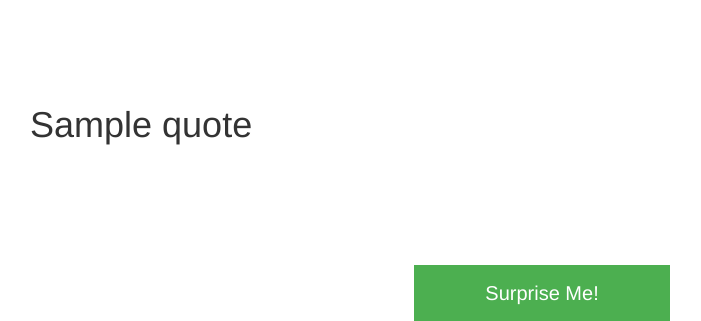
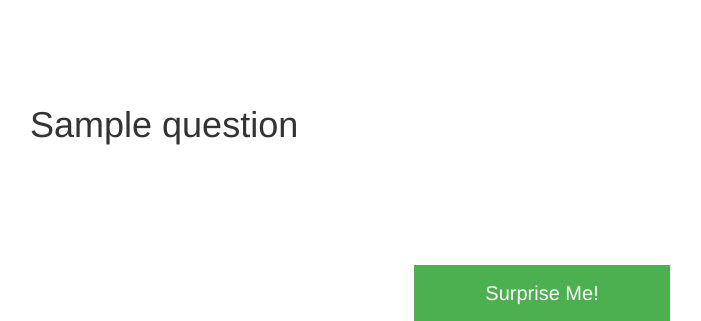
Before and after one commit to qxf2/the-bored-qa, a Flask app: template templates/quotes.html in a window 1280 px wide. Shown: the part 235-556 px from the top of the page, without its empty margins (98-799 px from the left). Run offline with Flask 2, Linux system fonts and the light colour scheme; the template is opened without the code that fills it: most values are stand-ins (such as "Sample title", 1, 10 or a date in 2020); some libraries are stand-ins or nearby versions.

Commit message:
Select random questions from json file

```diff
--- a/app.py
+++ b/app.py
@@ -20,23 +20,19 @@ app = Flask(__name__)
 def index():
     return render_template("quotes.html")
 
+
 @app.route("/",methods=['POST'])
-def get_quotes():
-    with open('quotes.csv','r') as csv_file: #Opens the file in read mode
-        csv_reader = csv.reader(csv_file,delimiter='#')
-        data = random.choice (list(csv_reader))
-        selected_quote=''.join(data)
+def read_json():
+    with open ('situational_questions.json') as f:
+        data = json.load(f)
+        questions=data["situational_questions"]
+        random_index=random.choice(questions)
+        question=random_index["question"]
 
-    # Pass the selected quote to the template.
-    return render_template('quotes.html',quote=selected_quote)
+    return render_template('quotes.html',question=question)
 
-@app.route("/read",methods=['POST'])
-def read_json():
-    f = open('situational_questions.json')
-    data = json.load(f)
-    for i in data:
-        print (i)
-        return render_template('quotes.html',quote=i)
+
+
 #'app' is the instance for the Flask application.Run the application in a particular port!!
 if __name__=='__main__' :
     app.run(host='0.0.0.0', port=5000, debug= True)
--- a/static/style.css
+++ b/static/style.css
@@ -3,7 +3,7 @@ body {
     background-size:cover;
   }
 
-.quote_div{
+.questions{
     position: absolute;
     left: 10%;
     top: 40%;
--- a/templates/quotes.html
+++ b/templates/quotes.html
@@ -13,13 +13,13 @@
 </head>
 
 <body>
-    <form action='/read' method="post">
+    <form action='/' method="post">
         <p class="text-center" >
             <button name="quote" class="block" type="submit">Surprise Me!</button></p>
     </form>
 
-    <div class="quote_div">
-           <h1> {{ quote }}</h1>
+    <div class="questions text-center">
+           <h1> {{ question }}</h1>
     </div>
 
 <body>
```
